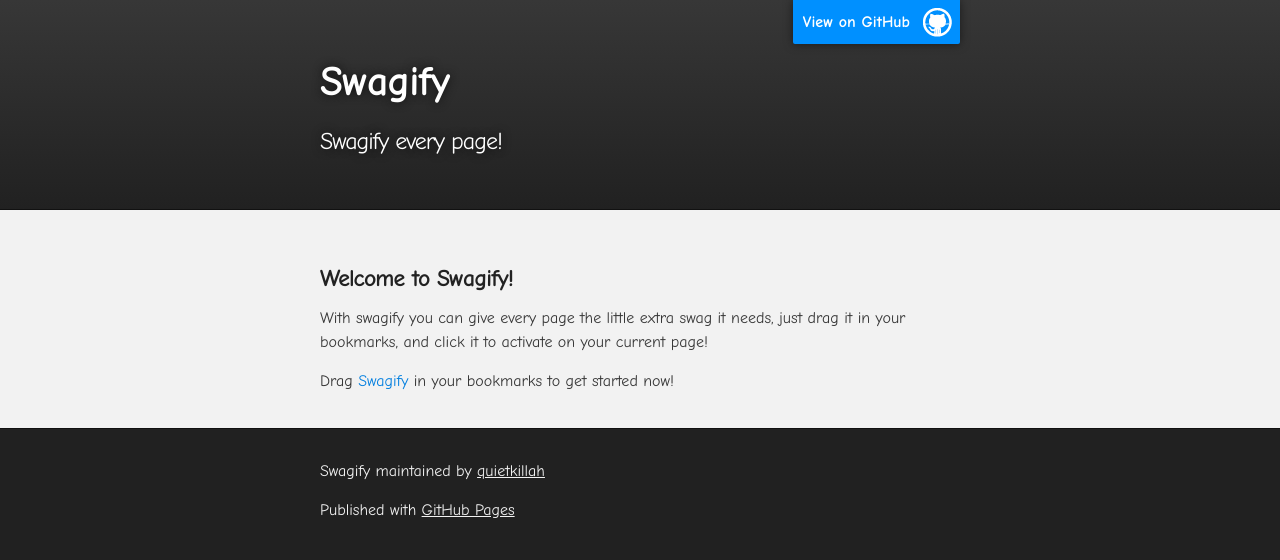
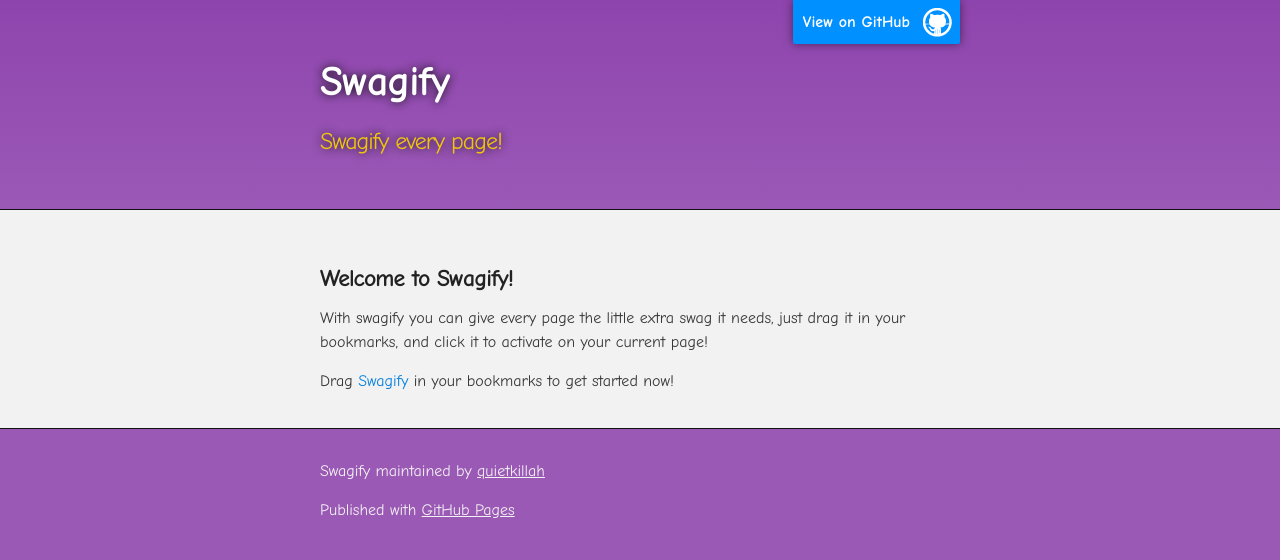
Before and after one commit to kristoffeys/Swagify, a plain HTML site: page index.html in a window 1280 px wide. Drawn offline with Linux system fonts and the light colour scheme.

Commit message:
Update stylesheet.css

```diff
--- a/stylesheets/stylesheet.css
+++ b/stylesheets/stylesheet.css
@@ -54,7 +54,7 @@ Theme Styles
 body {
   box-sizing: border-box;
   color:#373737;
-  background: #212121;
+  background: #9b59b6;
   font-size: 16px;
   font-family: 'Myriad Pro', Calibri, Helvetica, Arial, sans-serif;
   line-height: 1.5;
@@ -237,7 +237,7 @@ th {
   font-family: 'Lucida Grande', 'Helvetica Neue', Helvetica, Arial, sans-serif;
   padding: 10px;
   background: #373737;
-  color: #fff;
+  color: #f1c40f;
  }
 
 td {
@@ -281,12 +281,12 @@ Full-Width Styles
 }
 
 #header_wrap {
-  background: #212121;
-  background: -moz-linear-gradient(top, #373737, #212121);
-  background: -webkit-linear-gradient(top, #373737, #212121);
-  background: -ms-linear-gradient(top, #373737, #212121);
-  background: -o-linear-gradient(top, #373737, #212121);
-  background: linear-gradient(top, #373737, #212121);
+  background: #9b59b6;
+  background: -moz-linear-gradient(top, #8e44ad, #9b59b6);
+  background: -webkit-linear-gradient(top, #8e44ad, #9b59b6);
+  background: -ms-linear-gradient(top, #8e44ad, #9b59b6);
+  background: -o-linear-gradient(top, #8e44ad, #9b59b6);
+  background: linear-gradient(top, #8e44ad, #9b59b6);
 }
 
 #header_wrap .inner {
@@ -302,7 +302,7 @@ Full-Width Styles
 }
 
 #project_tagline {
-  color: #fff;
+  color: #f1c40f;
   font-size: 24px;
   font-weight: 300;
   background: none;
@@ -359,7 +359,7 @@ Full-Width Styles
 }
 
 #footer_wrap {
-  background: #212121;
+  background: #9b59b6;
 }
 
 
```
